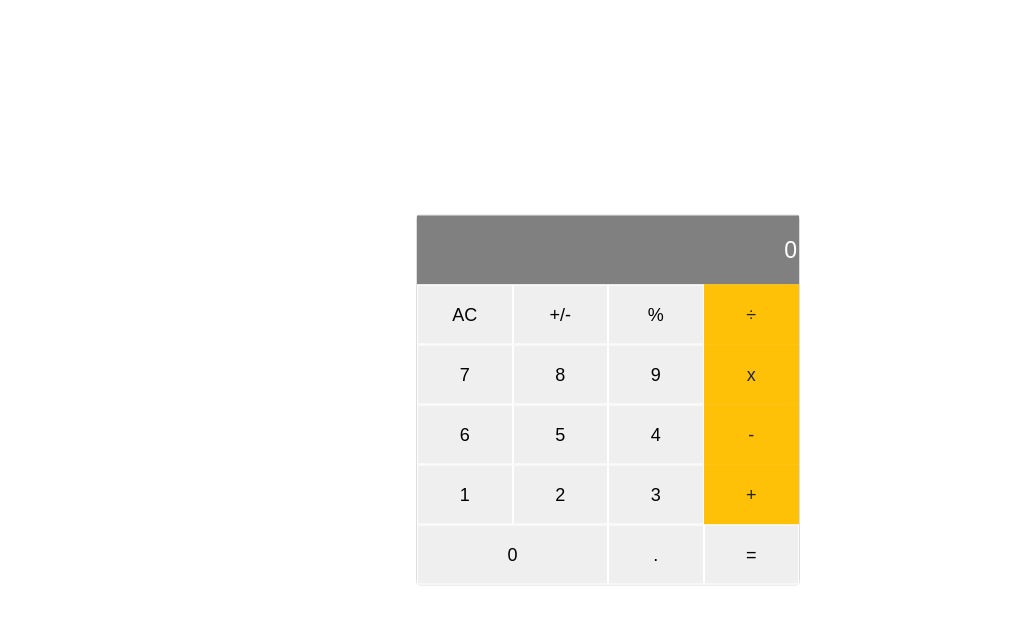
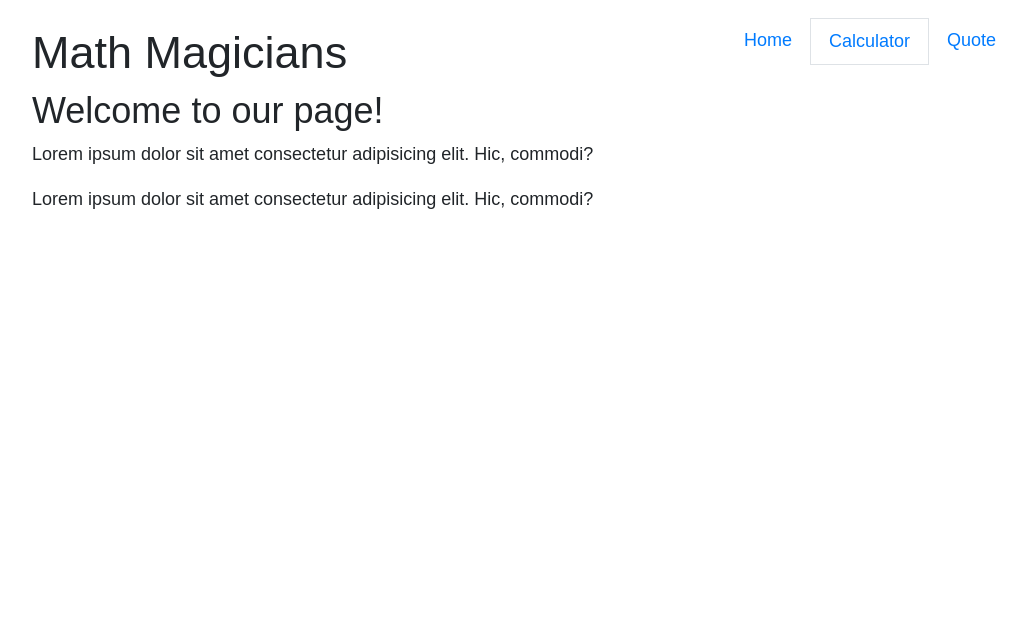
Before and after one commit to oyelakinG9/math-magicians, a React (Create React App) app: page / in a window 1280 px wide. Shown: the top 624 px of the page, without its empty margins (32-1059 px from the left). Built offline with nearby package versions, Linux system fonts and the light colour scheme.

Commit message:
Create app router in app.js file

```diff
--- a/src/App.js
+++ b/src/App.js
@@ -1,5 +1,9 @@
 import React, { Component } from 'react';
+import { Routes, Route, Link } from 'react-router-dom';
+import './App.css';
 import Calculator from './components/calculator';
+import Home from './components/Home';
+import Quote from './components/Quote';
 
 class App extends Component {
   constructor(props) {
@@ -9,7 +13,29 @@ class App extends Component {
 
   render() {
     return (
-      <Calculator />
+      <div className="App">
+        <header className="header">
+          <h1>Math Magicians</h1>
+          <nav className="nav">
+            <ul className="navBar">
+              <li className="nav-link">
+                <Link to="/">Home</Link>
+              </li>
+              <li className="nav-link border">
+                <Link to="calculator">Calculator</Link>
+              </li>
+              <li className="nav-link">
+                <Link to="quote">Quote</Link>
+              </li>
+            </ul>
+          </nav>
+        </header>
+        <Routes>
+          <Route path="/" element={<Home />} />
+          <Route path="calculator" element={<Calculator />} />
+          <Route path="quote" element={<Quote />} />
+        </Routes>
+      </div>
     );
   }
 }
```
